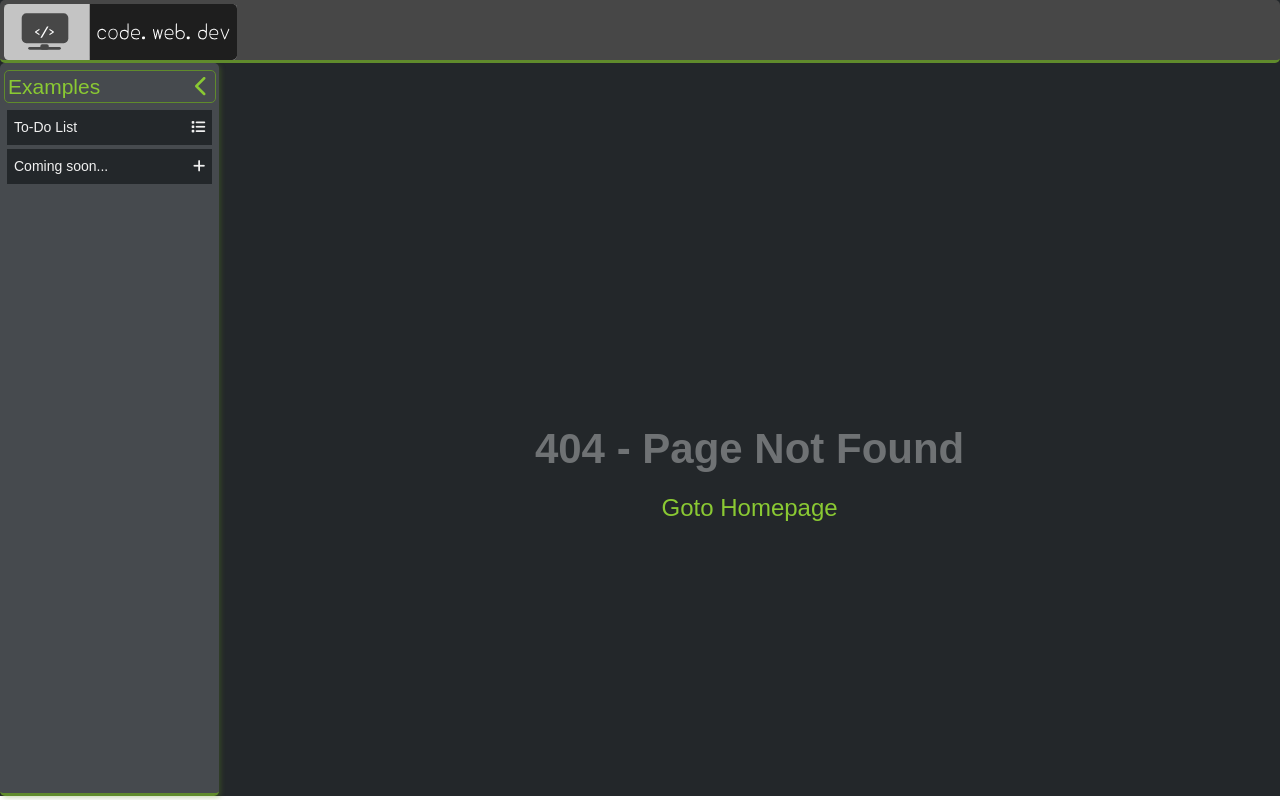
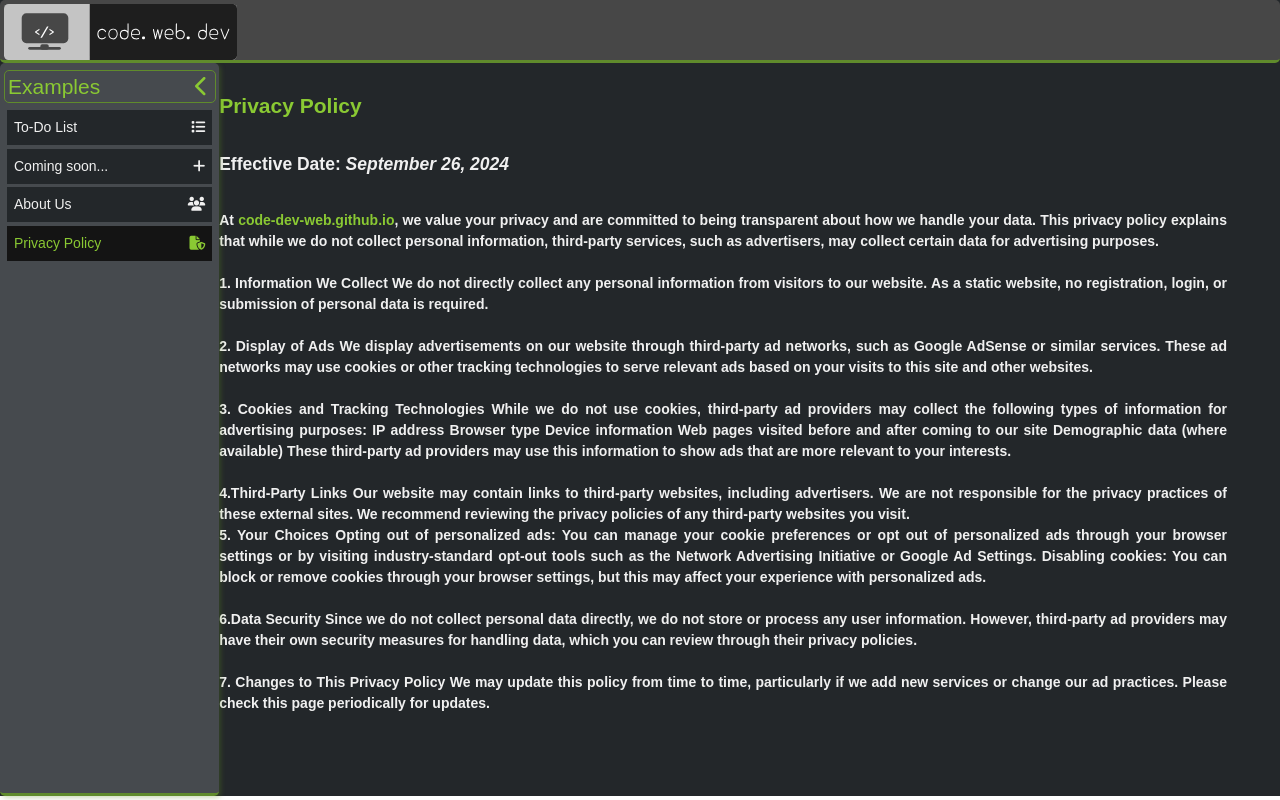
Before and after one commit to code-dev-web/code-dev-web.github.io, a React (Create React App) app: page /privacy-policy in a window 1280 px wide. Before the commit this address had no page. Built offline with nearby package versions, Linux system fonts and the light colour scheme.

Commit message:
Privacy Policy and About us page

```diff
--- a/src/App.js
+++ b/src/App.js
@@ -5,6 +5,8 @@ import { Navbar } from "./components/Navbar";
 import { Sidebar } from "./components/Sidebar";
 import { BrowserRouter as Router, Routes, Route, Link } from "react-router-dom";
 import { PageNotFound } from "./pages/PageNotFound";
+import { PrivacyPolicy } from "./pages/PrivacyPolicy";
+import { AboutUs } from "./pages/AboutUs";
 
 function App() {
   return (
@@ -16,6 +18,8 @@ function App() {
           <Container className="page-display" styleProps={{ width: "100%" }}>
             <Routes>
               <Route path="/" element={<ToDoApp />} />
+              <Route path="/about-us" element={<AboutUs />} />
+              <Route path="/privacy-policy" element={<PrivacyPolicy />} />
               <Route
                 path="/coming-soon"
                 element={
--- a/src/components/Sidebar.jsx
+++ b/src/components/Sidebar.jsx
@@ -77,6 +77,50 @@ export const Sidebar = () => {
           </div>
         </Container>
       </NavLink>
+      <NavLink
+        to="/about-us"
+        className={({ isActive }) => (isActive ? "active-link" : "")}
+      >
+        <Container
+          className={`p-sm secondary-font fs-sm list-item ${
+            isCollapse ? "list-item-collapse" : ""
+          }`}
+          styleProps={{ alignItems: "center", justifyContent: "space-between" }}
+        >
+          <div
+            className={`sidebar-label ${
+              !isCollapse ? "show-visibility" : "hide-visibility"
+            }`}
+          >
+            About Us
+          </div>
+          <div className="list-icon">
+            <i className="fa-solid fa-users" title="About Us" />
+          </div>
+        </Container>
+      </NavLink>
+      <NavLink
+        to="/privacy-policy"
+        className={({ isActive }) => (isActive ? "active-link" : "")}
+      >
+        <Container
+          className={`p-sm secondary-font fs-sm list-item ${
+            isCollapse ? "list-item-collapse" : ""
+          }`}
+          styleProps={{ alignItems: "center", justifyContent: "space-between" }}
+        >
+          <div
+            className={`sidebar-label ${
+              !isCollapse ? "show-visibility" : "hide-visibility"
+            }`}
+          >
+            Privacy Policy
+          </div>
+          <div className="list-icon">
+            <i className="fa-solid fa-file-shield" title="Privacy Policy" />
+          </div>
+        </Container>
+      </NavLink>
     </WrapperContainer>
   );
 };
--- /dev/null
+++ b/src/pages/AboutUs.jsx
@@ -0,0 +1,66 @@
+import { NavLink } from "react-router-dom";
+import { WrapperContainer } from "../components/Container";
+
+export const AboutUs = () => {
+  return (
+    <WrapperContainer styleProps={{ width: "95%", textAlign: "justfy" }}>
+      <h4 className="primary-font">About Us</h4>
+      <h5 className="secondary-font">
+        Welcome to{" "}
+        <NavLink
+          className={`primary-font ${({ isActive }) =>
+            isActive ? "active-link" : ""}`}
+          to="/"
+        >
+          code-dev-web.github.io
+        </NavLink>
+        !
+      </h5>
+      <h6 className="secondary-font">
+        Our mission is to make learning React easy and accessible for everyone.
+        Whether you're a complete beginner or someone looking to enhance your
+        skills, our step-by-step tutorials are designed to guide you through the
+        fundamentals and beyond.
+        <h6>
+          <b>Who We Are </b>
+        </h6>
+        We are developers and educators passionate about React and web
+        development. We created this platform to help aspiring developers
+        navigate the world of React with simple, clear tutorials. Each lesson is
+        carefully crafted to ensure learners can build their skills
+        progressively.
+        <h6>
+          <b>What We Offer</b>
+        </h6>
+        <ul>
+          <li>
+            Beginner-Friendly React Tutorials: Our tutorials start from the very
+            basics of React, covering everything from component-based
+            architecture to state management.
+          </li>
+          <li>
+            Hands-On Practice: Every tutorial is designed with practical
+            examples, giving you the chance to apply what you've learned
+            immediately.
+          </li>
+        </ul>
+        <h6>
+          <b>Our Vision</b>
+        </h6>
+        We help the next generation of developers gain the skills they need to
+        succeed in tech. Through our platform, we aim to create a learning
+        environment where anyone, regardless of their background, can become
+        proficient in React. Thank you for choosing{" "}
+        <NavLink
+          className={`primary-font ${({ isActive }) =>
+            isActive ? "active-link" : ""}`}
+          to="/"
+        >
+          code-dev-web.github.io
+        </NavLink>{" "}
+        ! <br />
+        <i> We’re excited to be a part of your learning journey.</i>
+      </h6>
+    </WrapperContainer>
+  );
+};
--- /dev/null
+++ b/src/pages/PrivacyPolicy.jsx
@@ -0,0 +1,70 @@
+import { NavLink } from "react-router-dom";
+import { WrapperContainer } from "../components/Container";
+
+export const PrivacyPolicy = () => {
+  return (
+    <WrapperContainer styleProps={{ width: "95%", textAlign: "justify" }}>
+      <h4 className="primary-font">Privacy Policy </h4>
+      <h5 className="secondary-font">
+        Effective Date: <i>September 26, 2024</i>
+      </h5>
+      <h6 className="secondary-font">
+        At{" "}
+        <NavLink
+          className={`primary-font ${({ isActive }) =>
+            isActive ? "active-link" : ""}`}
+          to="/"
+        >
+          code-dev-web.github.io
+        </NavLink>
+        , we value your privacy and are committed to being transparent about how
+        we handle your data. This privacy policy explains that while we do not
+        collect personal information, third-party services, such as advertisers,
+        may collect certain data for advertising purposes.
+        <br />
+        <br />
+        1. Information We Collect We do not directly collect any personal
+        information from visitors to our website. As a static website, no
+        registration, login, or submission of personal data is required.
+        <br />
+        <br />
+        2. Display of Ads We display advertisements on our website through
+        third-party ad networks, such as Google AdSense or similar services.
+        These ad networks may use cookies or other tracking technologies to
+        serve relevant ads based on your visits to this site and other websites.
+        <br />
+        <br />
+        3. Cookies and Tracking Technologies While we do not use cookies,
+        third-party ad providers may collect the following types of information
+        for advertising purposes: IP address Browser type Device information Web
+        pages visited before and after coming to our site Demographic data
+        (where available) These third-party ad providers may use this
+        information to show ads that are more relevant to your interests.
+        <br />
+        <br />
+        4.Third-Party Links Our website may contain links to third-party
+        websites, including advertisers. We are not responsible for the privacy
+        practices of these external sites. We recommend reviewing the privacy
+        policies of any third-party websites you visit.
+        <br />
+        5. Your Choices Opting out of personalized ads: You can manage your
+        cookie preferences or opt out of personalized ads through your browser
+        settings or by visiting industry-standard opt-out tools such as the
+        Network Advertising Initiative or Google Ad Settings. Disabling cookies:
+        You can block or remove cookies through your browser settings, but this
+        may affect your experience with personalized ads.
+        <br />
+        <br />
+        6.Data Security Since we do not collect personal data directly, we do
+        not store or process any user information. However, third-party ad
+        providers may have their own security measures for handling data, which
+        you can review through their privacy policies.
+        <br />
+        <br />
+        7. Changes to This Privacy Policy We may update this policy from time to
+        time, particularly if we add new services or change our ad practices.
+        Please check this page periodically for updates.
+      </h6>
+    </WrapperContainer>
+  );
+};
```
Also changed, not shown: 1 other file (tests, documents, lock files or other folders).
